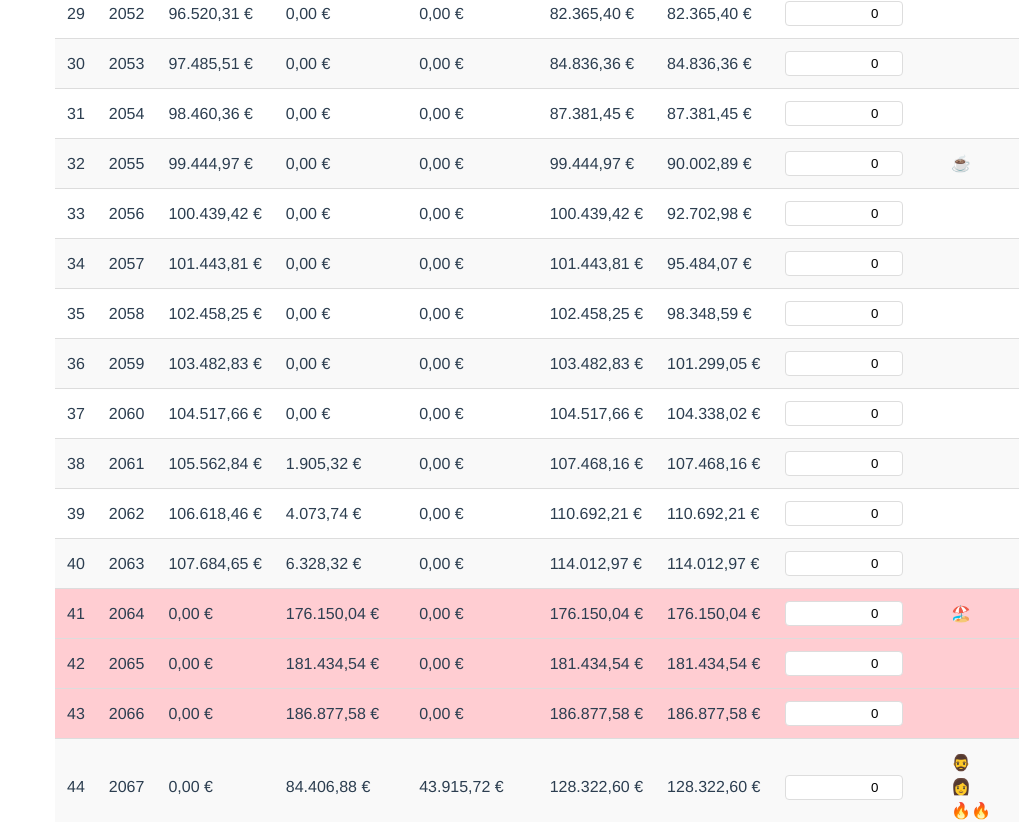
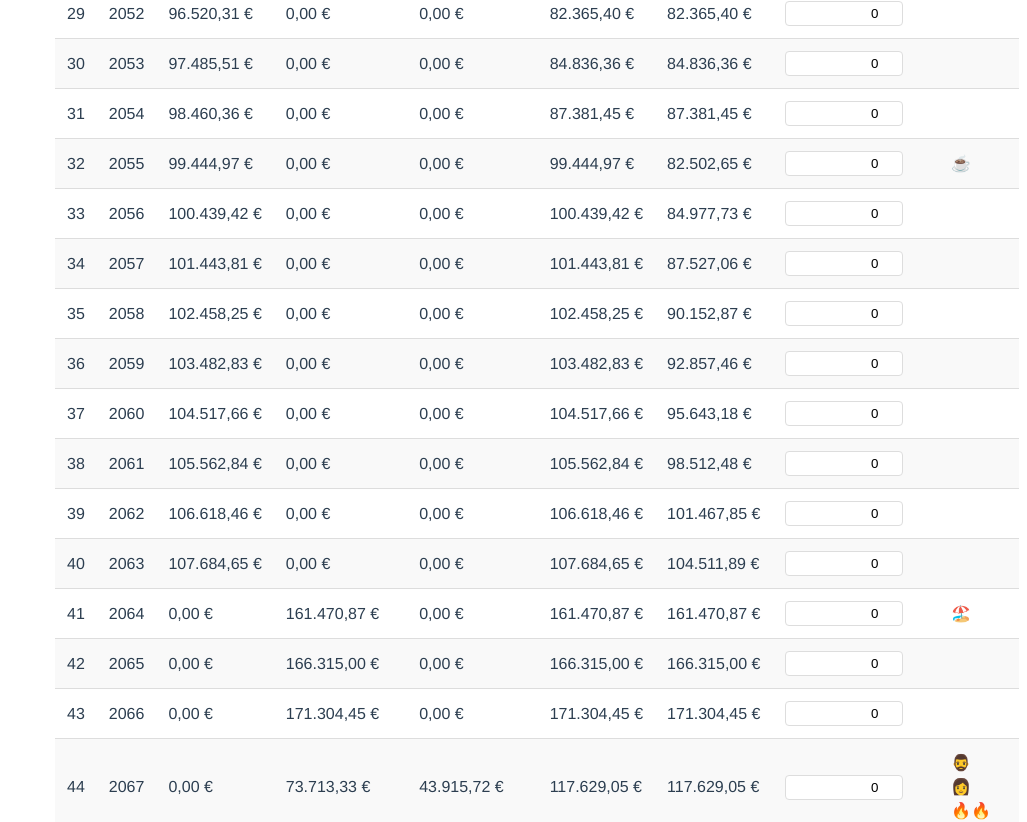
Before and after one commit to damoon/fire-tas, a Vue app: page / in a window 1280 px wide. Shown: the part 1831-2653 px from the top of the page, without its empty margins (253-1280 px from the left). Built offline with nearby package versions, Linux system fonts and the light colour scheme.

Commit message:
added input and calculation for coasting expenses

```diff
--- a/src/components/DataTable.vue
+++ b/src/components/DataTable.vue
@@ -605,9 +605,14 @@ export default defineComponent({
         }
 
         const additionalExpense = this.additionalExpenses[year] || 0;
-        const expenses =
+        let expenses =
           this.formData.household.expenses * inflationFactor +
           additionalExpense * inflationFactor;
+        if (year >= coastYear || year > fireYear) {
+          expenses =
+            this.formData.household.coastingExpenses * inflationFactor +
+            additionalExpense * inflationFactor;
+        }
 
         let investment = earnings - expenses;
         if (year >= coastYear || investment < 0) {
--- a/src/components/FireTas.vue
+++ b/src/components/FireTas.vue
@@ -225,11 +225,20 @@
         />
       </div>
       <div class="input-group">
-        <label>Coast Fire</label>
+        <label>Ausgaben (Coasting)</label>
+        <input
+          type="number"
+          v-model="formData.household.coastingExpenses"
+          min="0"
+          step="1000"
+        />
+      </div>
+      <div class="input-group">
+        <label>Coast Fire Age</label>
         <input type="number" v-model="formData.household.coastAge" />
       </div>
       <div class="input-group">
-        <label>Fire</label>
+        <label>Fire Age</label>
         <input type="number" v-model="formData.household.fireAge" />
       </div>
       <div class="input-group">
@@ -321,6 +330,7 @@ export default defineComponent({
         },
         household: {
           expenses: 36000,
+          coastingExpenses: 33000,
           coastAge: 55,
           fireAge: 64,
           sequenceOrReturnRiskPremium: 50,
--- a/src/types/index.ts
+++ b/src/types/index.ts
@@ -25,6 +25,7 @@ export interface PersonData {
 
 export interface HouseholdData {
   expenses: number;
+  coastingExpenses: number;
   coastAge: number;
   fireAge: number;
   sequenceOrReturnRiskPremium: number;
```
